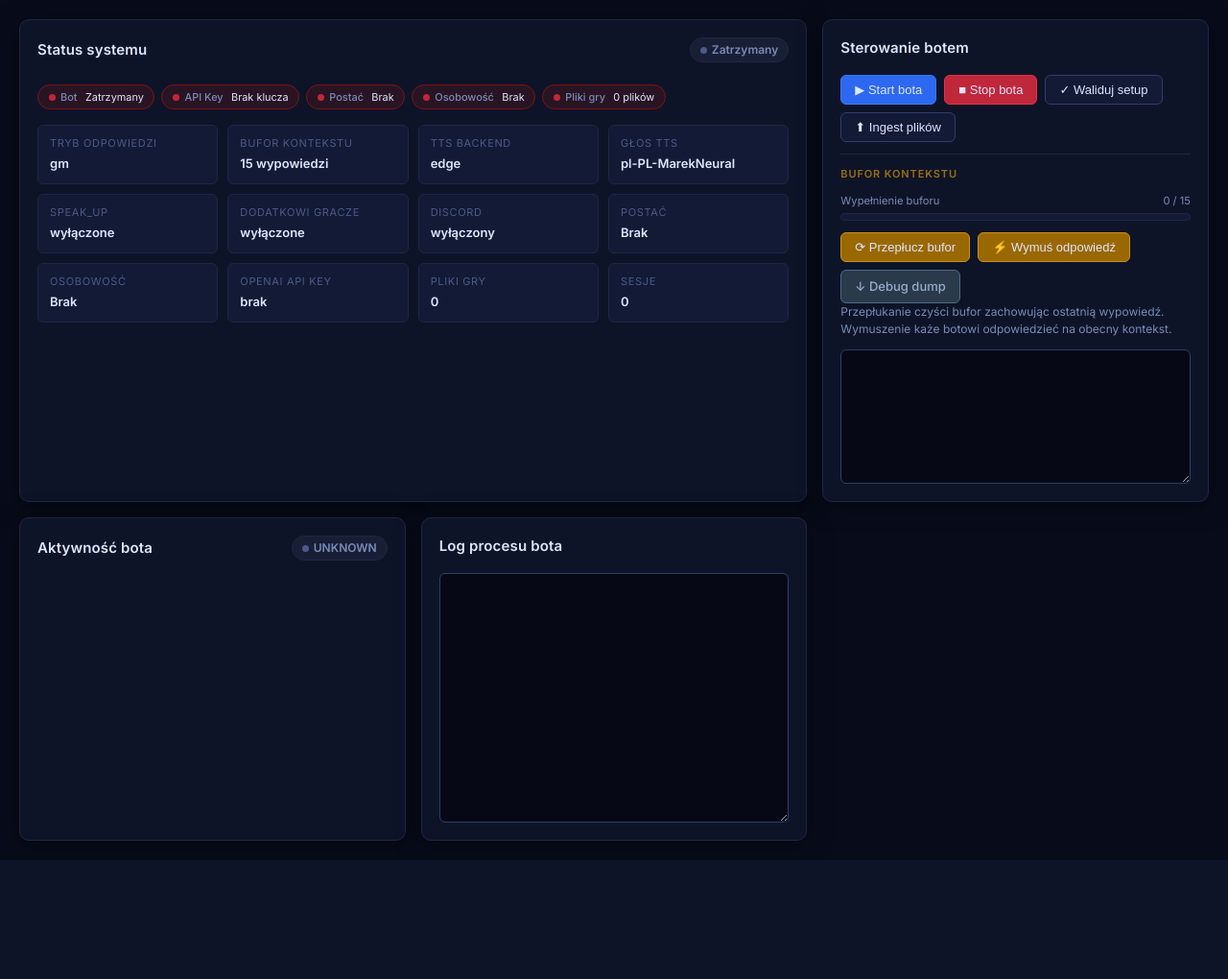
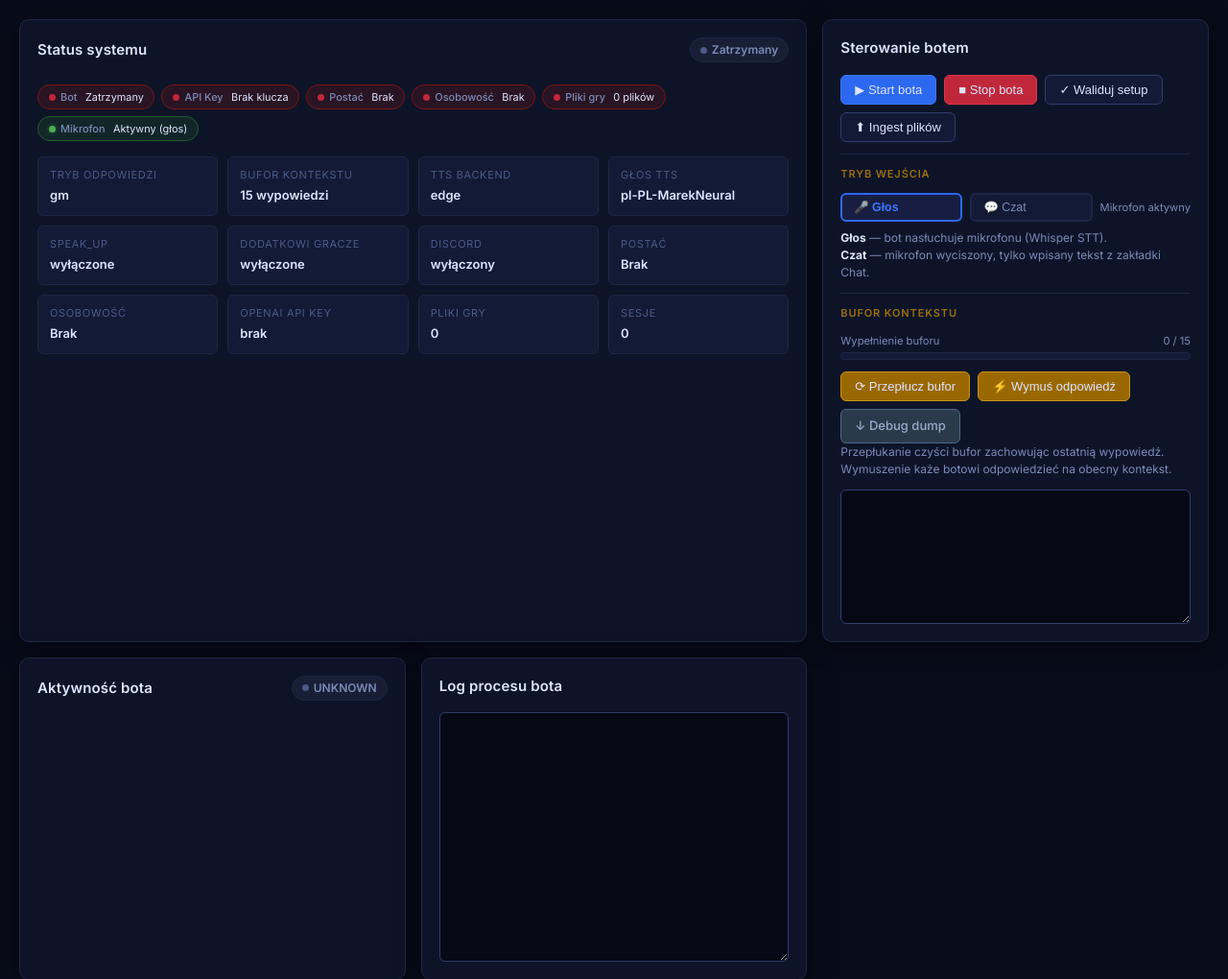
Before and after one commit to mikzielinski/RPGPlayerAAI, a Flask app: page / in a window 1280 px wide. Shown: the part 52-1072 px from the top of the page at 96% size. Before the commit the page ends 948 px from the top, so only its background shows below. Run offline with Flask 3, Linux system fonts and the light colour scheme; data that the repository does not hold is empty; some libraries are stand-ins or nearby versions.

Commit message:
Add voice/chat mode toggle with mic mute control
A mode toggle (🎤 Głos / 💬 Czat) appears in both the Panel tab and
the Chat tab sidebar. Switching to Chat writes MIC_MUTE_FLAG, which the
main loop picks up every 0.5 s and calls listener.mute() / listener.unmute()
— no bot restart required. The flag also persists across restarts so
chat-only sessions stay in chat mode.

- Health row now shows Mikrofon: Aktywny / Wyciszony
- /api/bot/mode GET returns current mode, POST switches it
- mic_muted flag included in /api/state response
- UI state syncs from /api/state polling (every 4 s)

https://claude.ai/code/session_014b5Td3Hr4B8zjYNjFNNsEf

```diff
--- a/rpg_player/config.py
+++ b/rpg_player/config.py
@@ -64,6 +64,8 @@ BUFFER_FLUSH_FLAG = os.path.join(_DATA_DIR, ".flush_buffer_request")
 FORCE_TURN_FLAG = os.path.join(_DATA_DIR, ".force_turn_request")
 CHAT_QUEUE_FILE = os.path.join(_DATA_DIR, ".chat_queue.jsonl")
 CHAT_HISTORY_FILE = os.path.join(_DATA_DIR, "chat_history.jsonl")
+# When this file exists the microphone is muted (chat-only mode).
+MIC_MUTE_FLAG = os.path.join(_DATA_DIR, ".mic_muted")
 
 # Auto-flush the context window when fill reaches this fraction (0.0–1.0).
 # Before flushing, the window is summarised into context_general asynchronously.
--- a/rpg_player/session/listener.py
+++ b/rpg_player/session/listener.py
@@ -120,6 +120,9 @@ class Listener:
     def unmute(self) -> None:
         """Resume microphone transcription in session mode."""
         self._muted = False
+
+    def is_muted(self) -> bool:
+        return self._muted
 
     def get_buffer(self) -> list[dict]:
         with self._lock:
--- a/rpg_player/web/static/app.js
+++ b/rpg_player/web/static/app.js
@@ -73,6 +73,7 @@ function renderHealthRow(status) {
   const flags = status.flags || {};
   const bot = status.bot || {};
 
+  const micMuted = !!flags.mic_muted;
   const checks = [
     { label: "Bot", ok: bot.running, val: bot.running ? `Działa (PID ${bot.pid || "?"})` : "Zatrzymany" },
     { label: "API Key", ok: flags.has_openai_key, val: flags.has_openai_key ? "Skonfigurowany" : "Brak klucza" },
@@ -83,6 +84,7 @@ function renderHealthRow(status) {
       ok: (flags.game_files_count || 0) > 0,
       val: `${flags.game_files_count || 0} plik${(flags.game_files_count || 0) === 1 ? "" : "ów"}`,
     },
+    { label: "Mikrofon", ok: !micMuted, val: micMuted ? "Wyciszony (czat)" : "Aktywny (głos)" },
   ];
 
   el.innerHTML = checks
@@ -366,6 +368,7 @@ async function refreshState() {
   const buf = status.bot?.buffer || [];
   renderContextWindow(buf);
   renderNowView(buf);
+  applyModeUI(!!(status.flags?.mic_muted));
 
   if (!state.envFormDirty) {
     const env = status.env || {};
@@ -711,6 +714,41 @@ function stopChatPolling() {
   if (_chatPollInterval) { clearInterval(_chatPollInterval); _chatPollInterval = null; }
 }
 
+// ── Input mode (voice / chat) ────────────────────────────────────────
+async function setInputMode(mode) {
+  try {
+    await requestJson("/api/bot/mode", { method: "POST", body: JSON.stringify({ mode }) });
+    applyModeUI(mode === "chat");
+    showToast(mode === "chat" ? "Tryb czatu — mikrofon wyciszony." : "Tryb głosowy — mikrofon aktywny.");
+  } catch (err) {
+    showToast(`Błąd zmiany trybu: ${err.message}`, true);
+  }
+}
+
+function applyModeUI(muted) {
+  const label = muted ? "💬 Czat — mikrofon wyciszony" : "🎤 Głos — mikrofon aktywny";
+
+  // Panel tab
+  ["modeVoiceBtn", "modeChatBtn"].forEach((id) => {
+    const btn = document.getElementById(id);
+    if (!btn) return;
+    const isActive = muted ? btn.dataset.mode === "chat" : btn.dataset.mode === "voice";
+    btn.classList.toggle("mode-btn-active", isActive);
+  });
+  const txt = document.getElementById("modeStatusText");
+  if (txt) txt.textContent = muted ? "Mikrofon wyciszony" : "Mikrofon aktywny";
+
+  // Chat tab sidebar
+  ["chatModeVoiceBtn", "chatModeChatBtn"].forEach((id) => {
+    const btn = document.getElementById(id);
+    if (!btn) return;
+    const isActive = muted ? btn.dataset.mode === "chat" : btn.dataset.mode === "voice";
+    btn.classList.toggle("mode-btn-active", isActive);
+  });
+  const chatTxt = document.getElementById("chatModeStatusText");
+  if (chatTxt) chatTxt.textContent = label;
+}
+
 // ── Force turn ───────────────────────────────────────────────────────
 async function forceTurn() {
   const res = await requestJson("/api/bot/force", { method: "POST" });
@@ -910,6 +948,12 @@ function wireEvents() {
   document.getElementById("stopBotBtn").addEventListener("click", stopBot);
   document.getElementById("flushBufferBtn").addEventListener("click", flushBuffer);
   document.getElementById("forceTurnBtn")?.addEventListener("click", forceTurn);
+
+  ["modeVoiceBtn", "modeChatBtn", "chatModeVoiceBtn", "chatModeChatBtn"].forEach((id) => {
+    document.getElementById(id)?.addEventListener("click", (e) => {
+      setInputMode(e.currentTarget.dataset.mode);
+    });
+  });
   document.getElementById("validateBtn").addEventListener("click", validateSetup);
   document.getElementById("ingestBtn").addEventListener("click", ingestFiles);
   document.getElementById("saveEnvBtn").addEventListener("click", saveEnv);
--- a/rpg_player/web/static/styles.css
+++ b/rpg_player/web/static/styles.css
@@ -632,3 +632,22 @@ body {
   .chat-layout { grid-template-columns: 1fr; height: auto; }
   .chat-main { height: 70vh; }
 }
+
+/* Mode toggle (voice / chat) */
+.mode-toggle-row {
+  display: flex; align-items: center; gap: 8px; margin: 8px 0;
+}
+.mode-btn {
+  flex: 1; font-size: 0.88rem; padding: 6px 12px;
+  border: 2px solid var(--border); background: var(--surface-2); color: var(--text-2);
+  transition: border-color .15s, color .15s, background .15s;
+}
+.mode-btn-active {
+  border-color: var(--primary) !important;
+  background: rgba(99,102,241,.12) !important;
+  color: var(--primary-hi) !important;
+  font-weight: 600;
+}
+.mode-status-text {
+  font-size: 0.8rem; color: var(--text-2); white-space: nowrap;
+}
--- a/rpg_player/web/templates/index.html
+++ b/rpg_player/web/templates/index.html
@@ -49,6 +49,22 @@
             <button id="validateBtn" class="btn">✓ Waliduj setup</button>
             <button id="ingestBtn" class="btn">⬆ Ingest plików</button>
           </div>
+
+          <div class="section-divider mt-2">Tryb wejścia</div>
+          <div class="mode-toggle-row">
+            <button id="modeVoiceBtn" class="btn mode-btn mode-btn-active" data-mode="voice">
+              🎤 Głos
+            </button>
+            <button id="modeChatBtn" class="btn mode-btn" data-mode="chat">
+              💬 Czat
+            </button>
+            <span id="modeStatusText" class="mode-status-text">Mikrofon aktywny</span>
+          </div>
+          <p class="help-text">
+            <strong>Głos</strong> — bot nasłuchuje mikrofonu (Whisper STT).<br/>
+            <strong>Czat</strong> — mikrofon wyciszony, tylko wpisany tekst z zakładki Chat.
+          </p>
+
           <div class="section-divider mt-2">Bufor kontekstu</div>
           <div class="buffer-bar-wrap">
             <div class="buffer-bar-label">
@@ -540,9 +556,18 @@
           </section>
 
           <section class="card mt-2">
-            <div class="card-header"><h2>Aktywność</h2></div>
+            <div class="card-header"><h2>Aktywność bota</h2></div>
             <div id="chatActivityBadge" class="badge badge-off" style="margin:4px 0">—</div>
             <p id="chatActivityDetail" class="help-text mt-1" style="min-height:1.2em"></p>
+          </section>
+
+          <section class="card mt-2">
+            <div class="card-header"><h2>Tryb wejścia</h2></div>
+            <div class="mode-toggle-row">
+              <button class="btn mode-btn" data-mode="voice" id="chatModeVoiceBtn">🎤 Głos</button>
+              <button class="btn mode-btn" data-mode="chat" id="chatModeChatBtn">💬 Czat</button>
+            </div>
+            <p id="chatModeStatusText" class="help-text mt-1">—</p>
           </section>
         </div>
 
--- a/rpg_player/webapp.py
+++ b/rpg_player/webapp.py
@@ -283,6 +283,7 @@ def _system_status(process_manager: BotProcessManager) -> dict[str, Any]:
             "sessions_count": len(sessions),
             "buffer_current": buffer_current,
             "has_game_type": GAME_TYPE_PATH.exists(),
+            "mic_muted": Path(config.MIC_MUTE_FLAG).exists(),
         },
         "game_type": _safe_read_json(GAME_TYPE_PATH)[0] or {},
         "env": {
@@ -636,6 +637,25 @@ def create_app() -> Flask:
         flag_path.touch()
         return jsonify({"ok": True, "message": "Sygnał wymuszonej odpowiedzi wysłany."})
 
+    @app.get("/api/bot/mode")
+    def api_get_mode():
+        muted = Path(config.MIC_MUTE_FLAG).exists()
+        return jsonify({"mode": "chat" if muted else "voice", "mic_muted": muted})
+
+    @app.post("/api/bot/mode")
+    def api_set_mode():
+        payload = request.get_json(silent=True) or {}
+        mode = str(payload.get("mode", "")).strip().lower()
+        if mode not in {"voice", "chat"}:
+            return jsonify({"ok": False, "message": "Tryb musi być 'voice' lub 'chat'."}), 400
+        flag_path = Path(config.MIC_MUTE_FLAG)
+        flag_path.parent.mkdir(parents=True, exist_ok=True)
+        if mode == "chat":
+            flag_path.touch()
+        else:
+            flag_path.unlink(missing_ok=True)
+        return jsonify({"ok": True, "mode": mode, "mic_muted": mode == "chat"})
+
     @app.get("/api/bot/activity")
     def api_bot_activity():
         game_logs = GameLog.list_logs()
```
Also changed, not shown: rpg_player/main.py (+14 -1 lines).
